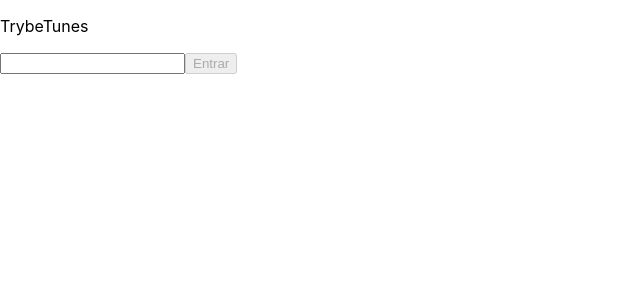
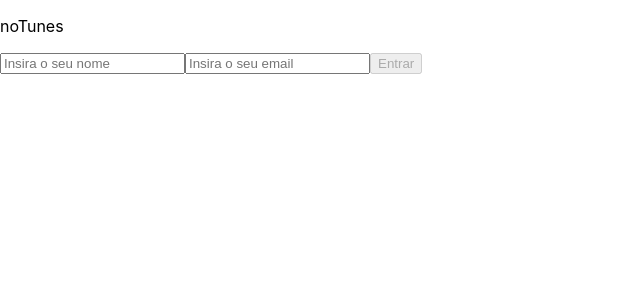
Before and after one commit to amandarosr/trybe-tunes, a React (Create React App) app: page / in a window 1280 px wide. Shown: the top 300 px of the page, without its empty margins (0-640 px from the left). Built offline with nearby package versions, Linux system fonts and the light colour scheme.

Commit message:
gitignore criado para node modules, login com input para nome e email que salva no local storage e arquivo css vazio para login criado

```diff
--- a/src/App.js
+++ b/src/App.js
@@ -12,7 +12,7 @@
   render() {
     return (
       <div>
-        <p>TrybeTunes</p>
+        <p>noTunes</p>
         <Switch>
           <Route exact path="/" component={ Login } />
           <Route path="/search" component={ Search } />
--- a/src/index.js
+++ b/src/index.js
@@ -1,14 +1,14 @@
 import React from 'react';
 import ReactDOM from 'react-dom/client';
-import { BrowserRouter } from 'react-router-dom';
+import { HashRouter } from 'react-router-dom';
 import './index.css';
 import App from './App';
 
 const root = ReactDOM.createRoot(document.getElementById('root'));
 root.render(
   <React.StrictMode>
-    <BrowserRouter>
+    <HashRouter>
       <App />
-    </BrowserRouter>
+    </HashRouter>
   </React.StrictMode>
 );
--- a/src/pages/Login.jsx
+++ b/src/pages/Login.jsx
@@ -3,10 +3,12 @@
 import { Redirect } from 'react-router-dom';
 import { createUser } from '../services/userAPI';
 import Loading from '../components/Loading';
+import '../style/Login.css';
 
 class Login extends Component {
   state = {
     nameInput: '',
+    emailInput: '',
     loading: false,
     redirect: false,
   };
@@ -18,11 +20,11 @@
     });
   };
 
-  onSaveInput = async (input) => {
+  onSaveInput = async (input1, input2) => {
     this.setState({
       loading: true,
     });
-    await createUser({ name: input });
+    await createUser({ name: input1, email: input2 });
     this.setState({
       loading: false,
     }, () => this.setState({
@@ -31,23 +33,32 @@
   };
 
   render() {
-    const { nameInput, loading, redirect } = this.state;
+    const { nameInput, emailInput, loading, redirect } = this.state;
     const num = 3;
     return (
-      <div data-testid="page-login">
+      <div className="page-login">
         <form onSubmit={ (e) => e.preventDefault() }>
-          <input
+        <input
             name="nameInput"
             value={ nameInput }
+            placeholder="Insira o seu nome"
             type="text"
-            data-testid="login-name-input"
+            className="login-name-input"
+            onChange={ this.handleChange }
+          />
+          <input
+            name="emailInput"
+            value={ emailInput }
+            placeholder="Insira o seu email"
+            type="text"
+            className="login-email-input"
             onChange={ this.handleChange }
           />
           <button
             type="submit"
             data-testid="login-submit-button"
-            disabled={ nameInput.length < num }
-            onClick={ () => this.onSaveInput('Name') }
+            disabled={ emailInput.length < num }
+            onClick={ () => this.onSaveInput(nameInput, emailInput) }
           >
             Entrar
           </button>
--- a/src/pages/Profile.jsx
+++ b/src/pages/Profile.jsx
@@ -3,7 +3,7 @@
 import { getUser } from '../services/userAPI';
 import Header from '../components/Header';
 import Loading from '../components/Loading';
-import './Profile.css';
+import '../style/Profile.css';
 
 class Profile extends Component {
   state = {
```
Also changed, not shown: src/style/Login.css (added), src/style/Profile.css (renamed from src/pages/Profile.css), 1 other file (tests, documents, lock files or other folders).
